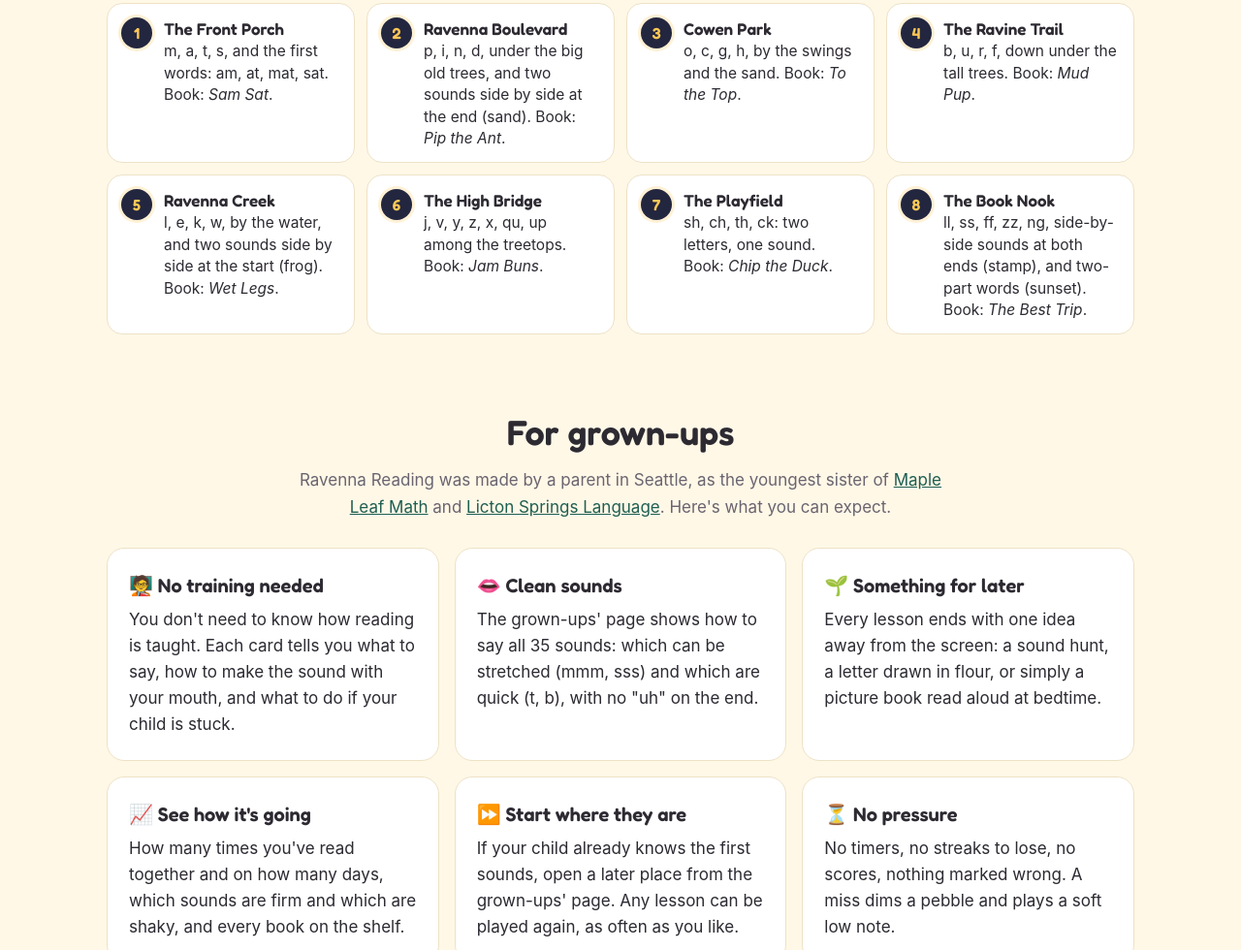
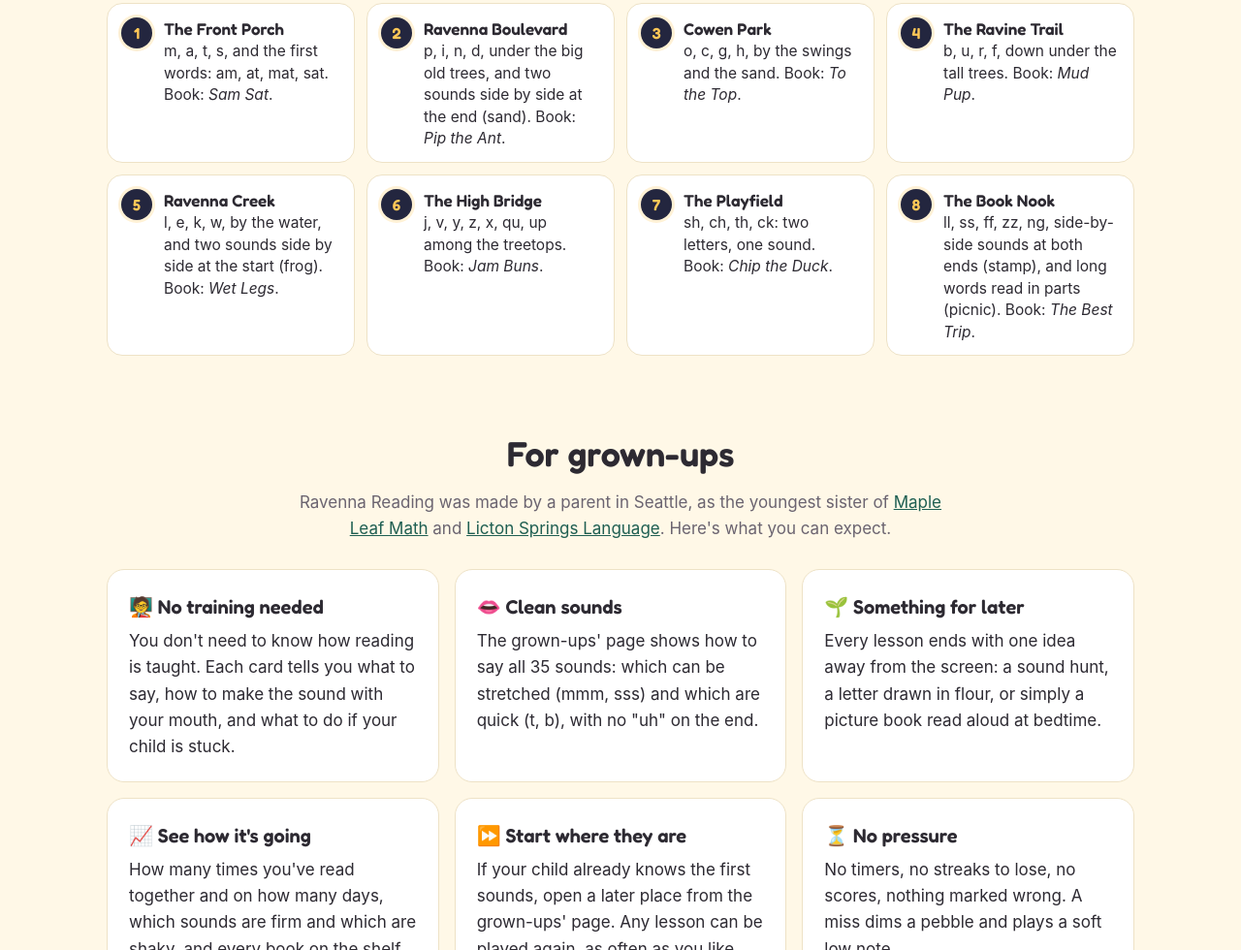
Before and after one commit to ravennareading/ravennareading.github.io, a plain HTML site: page index.html in a window 1280 px wide. Shown: the part 5054-6034 px from the top of the page at 97% size. Drawn offline with Linux system fonts and the light colour scheme.

Commit message:
Site: the Book Nook teaches long words in parts
Co-Authored-By: Claude Opus 5.5 <noreply@anthropic.com>

```diff
--- a/index.html
+++ b/index.html
@@ -191,7 +191,7 @@
       <li><strong>Ravenna Creek</strong>l, e, k, w, by the water, and two sounds side by side at the start (frog). Book: <em>Wet Legs</em>.</li>
       <li><strong>The High Bridge</strong>j, v, y, z, x, qu, up among the treetops. Book: <em>Jam Buns</em>.</li>
       <li><strong>The Playfield</strong>sh, ch, th, ck: two letters, one sound. Book: <em>Chip the Duck</em>.</li>
-      <li><strong>The Book Nook</strong>ll, ss, ff, zz, ng, side-by-side sounds at both ends (stamp), and two-part words (sunset). Book: <em>The Best Trip</em>.</li>
+      <li><strong>The Book Nook</strong>ll, ss, ff, zz, ng, side-by-side sounds at both ends (stamp), and long words read in parts (picnic). Book: <em>The Best Trip</em>.</li>
     </ol>
   </section>
 
```
